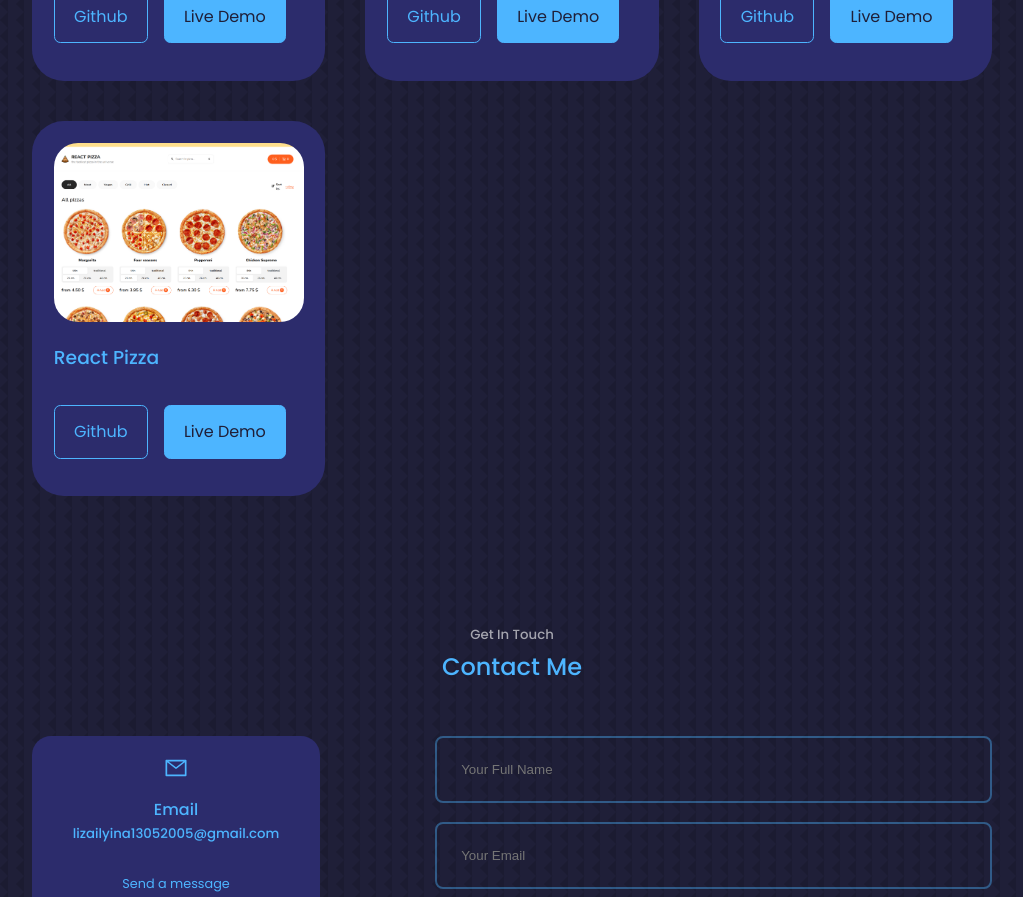
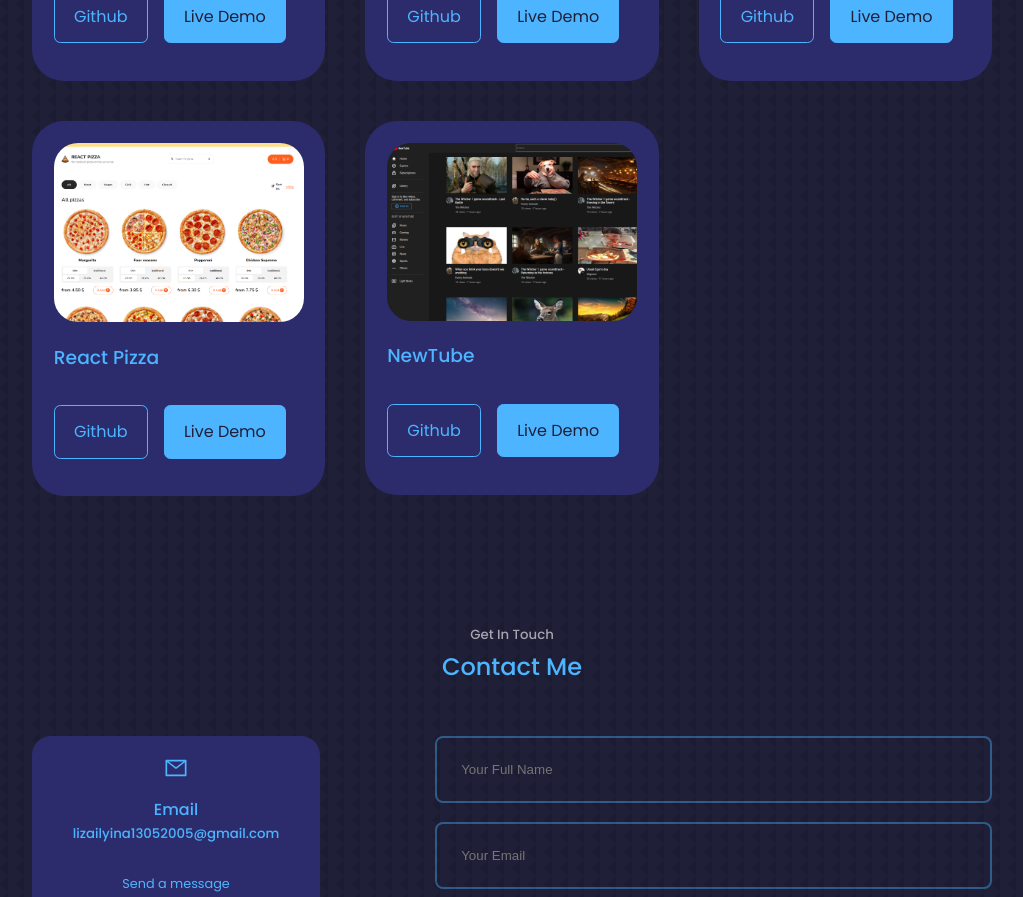
Before and after one commit to lizailyina/portfolio, a React (Create React App) app: page / in a window 1280 px wide. Shown: the part 2740-3637 px from the top of the page, without its empty margins (128-1151 px from the left). Built offline with nearby package versions, Linux system fonts and the light colour scheme.

Commit message:
add newtube

```diff
--- a/src/components/portfolio/Portfolio.jsx
+++ b/src/components/portfolio/Portfolio.jsx
@@ -4,6 +4,7 @@ import IMG1 from '../../assets/portfolio1.jpg'
 import IMG2 from '../../assets/portfolio2.jpg'
 import IMG3 from '../../assets/portfolio3.jpg'
 import IMG4 from '../../assets/portfolio4.jpg'
+import IMG5 from '../../assets/portfolio5.jpg'
 
 const data = [
   {
@@ -33,6 +34,13 @@ const data = [
     title: "React Pizza",
     github: "https://github.com/lizailyina/react-pizza",
     demo: "https://react-pizza-ptnumzpmt-lizailyina.vercel.app/",
+  },
+  {
+    id: 5,
+    image: IMG5,
+    title: "NewTube",
+    github: "https://github.com/lizailyina/youtube-frontend",
+    demo: "https://youtube-frontend-rho.vercel.app/",
   }
 ]
 
```
Also changed, not shown: src/assets/portfolio5.jpg (added).
